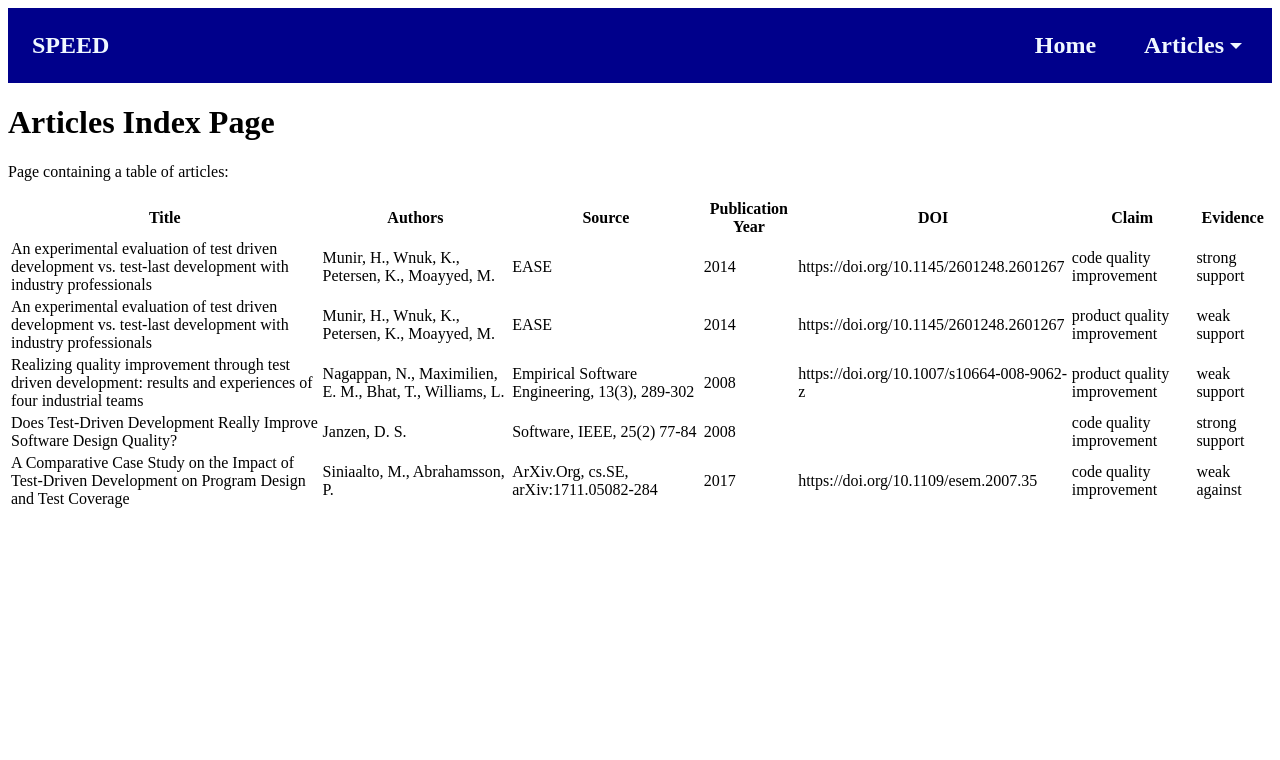
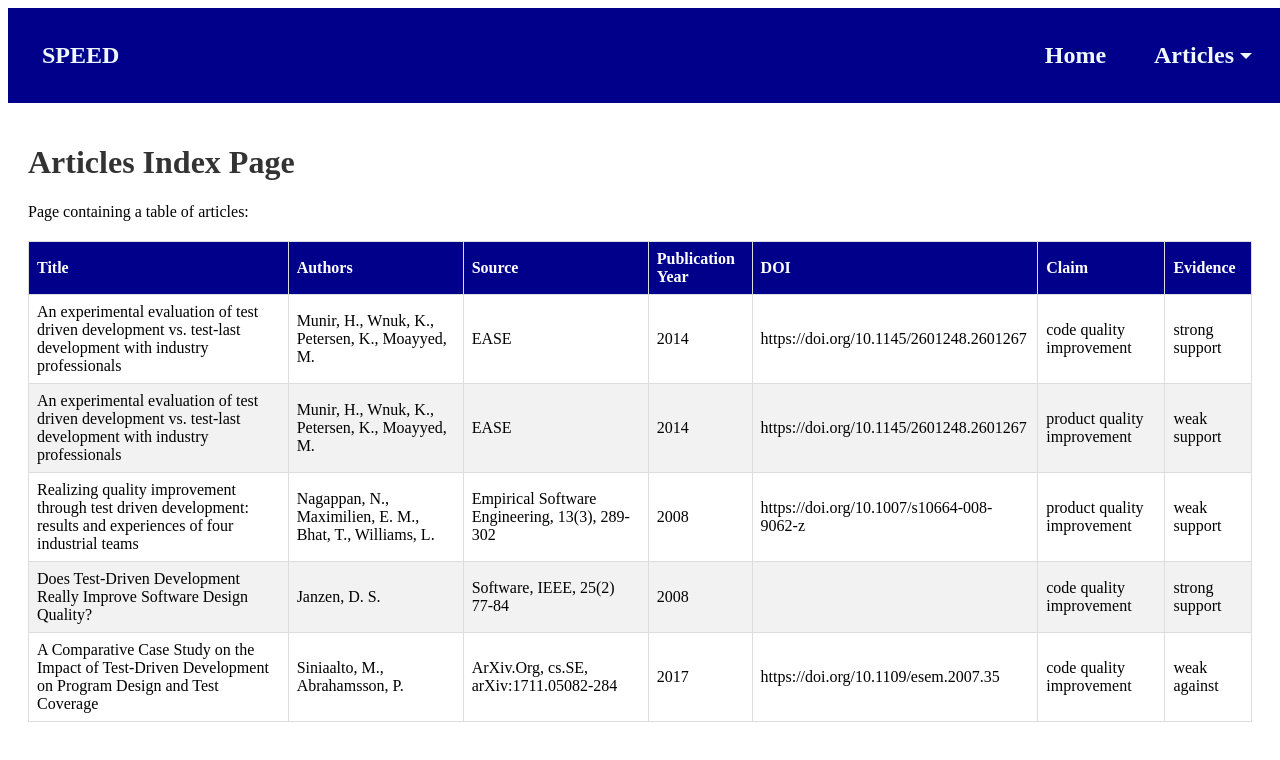
Before and after one commit to bbag199/CISE_Repos, a Next.js app in the folder worksheet4/frontend/: page /articles in a window 1280 px wide. Shown: the top 760 px of the page. Built offline with nearby package versions, Linux system fonts and the light colour scheme.

Commit message:
Updated frontend files

```diff
--- a/worksheet4/frontend/src/components/PopulatedNavBar.tsx
+++ b/worksheet4/frontend/src/components/PopulatedNavBar.tsx
@@ -4,14 +4,14 @@ import NavDropdown from "./nav/NavDropdown";
 import NavItem from "./nav/NavItem";
 
 const PopulatedNavBar = () => {
-    return(
+    return (
         <NavBar>
             <NavItem>SPEED</NavItem>
             <NavItem route="/" end>
                 Home
             </NavItem>
             <NavItem dropdown route="/articles">
-                Articles <IoMdArrowDropdown/>
+                Articles <IoMdArrowDropdown />
                 <NavDropdown>
                     <NavItem route="/articles">View articles</NavItem>
                     <NavItem route="/articles/new">Submit new</NavItem>
--- a/worksheet4/frontend/src/components/table/SortableTable.tsx
+++ b/worksheet4/frontend/src/components/table/SortableTable.tsx
@@ -1,11 +1,11 @@
 import React from "react";
 
-interface SortableTableProps{
-    headers: { key: string, label: string}[];
+interface SortableTableProps {
+    headers: { key: string; label: string }[];
     data: any[];
-};
+}
 
-const SortableTable: React.FC<SortableTableProps> = ({headers, data}) => (
+const SortableTable: React.FC<SortableTableProps> = ({ headers, data }) => (
     <table>
         <thead>
             <tr>
--- a/worksheet4/frontend/src/styles/globals.scss
+++ b/worksheet4/frontend/src/styles/globals.scss
@@ -1,30 +1,75 @@
-.form{
+body {
+    background-color: #ffffff;
+    color: #000000;
+  }
+
+  .container {
+    padding: 20px;
+  }
+
+  h1 {
+    color: #333333;
+  }
+
+  nav {
+    background-color: #00008B;
+    padding: 10px;
     display: flex;
+    justify-content: space-between;
+    align-items: center;
+  }
+
+  .navbar {
+    display: flex;
+    gap: 20px;
+  }
+
+  .navitem {
+    color: #FFFFFF;
+    text-decoration: none;
+    font-weight: bold;
+    padding: 10px;
+    transition: background-color 0.3s;
+  }
+
+  .navitem:hover {
+    background-color: #333333;
+  }
+
+  .dropdown_container {
+    background-color: #00008B;
+    position: absolute;
+    display: none;
     flex-direction: column;
-    max-width: 30em;
-}
+    right: 0;
+    top: 100%;
+  }
 
-.formItem {
-    padding: 1em;
-    margin: 1em 0;
-    flex-grow: 1;
-}
+  .dropdown:hover .dropdown_container {
+    display: flex;
+  }
 
-.formTextArea{
-    @extend .formItem;
-    min-height: 8em;
-}
+  table {
+    width: 100%;
+    border-collapse: collapse;
+    margin-top: 20px;
+  }
 
-.arrayItem{
-    display: flex;
-    flex-direction: row;
-    align-items: center;
-    justify-content: stretch;
-}
+  th, td {
+    border: 1px solid #ddd;
+    padding: 8px;
+  }
 
-.buttonItem{
-    width: 3rem;
-    height: 3rem;
-    flex-grow: 0;
-    font-size: 1.5em;
-}
+  th {
+    background-color: #00008B;
+    color: white;
+    text-align: left;
+  }
+
+  tr:nth-child(even) {
+    background-color: #f2f2f2;
+  }
+
+  tr:hover {
+    background-color: #ddd;
+  }
```
Also changed, not shown: worksheet4/frontend/src/components/SubmissionForm.tsx (+14 -17 lines), worksheet4/frontend/src/components/nav/NavItem.tsx (+5 -6 lines), worksheet4/frontend/src/pages/articles/new.tsx (+7 -10 lines), worksheet4/frontend/src/utils/table_function.ts (+5 -6 lines), worksheet4/frontend/src/pages/articles/index.tsx (indentation only).
